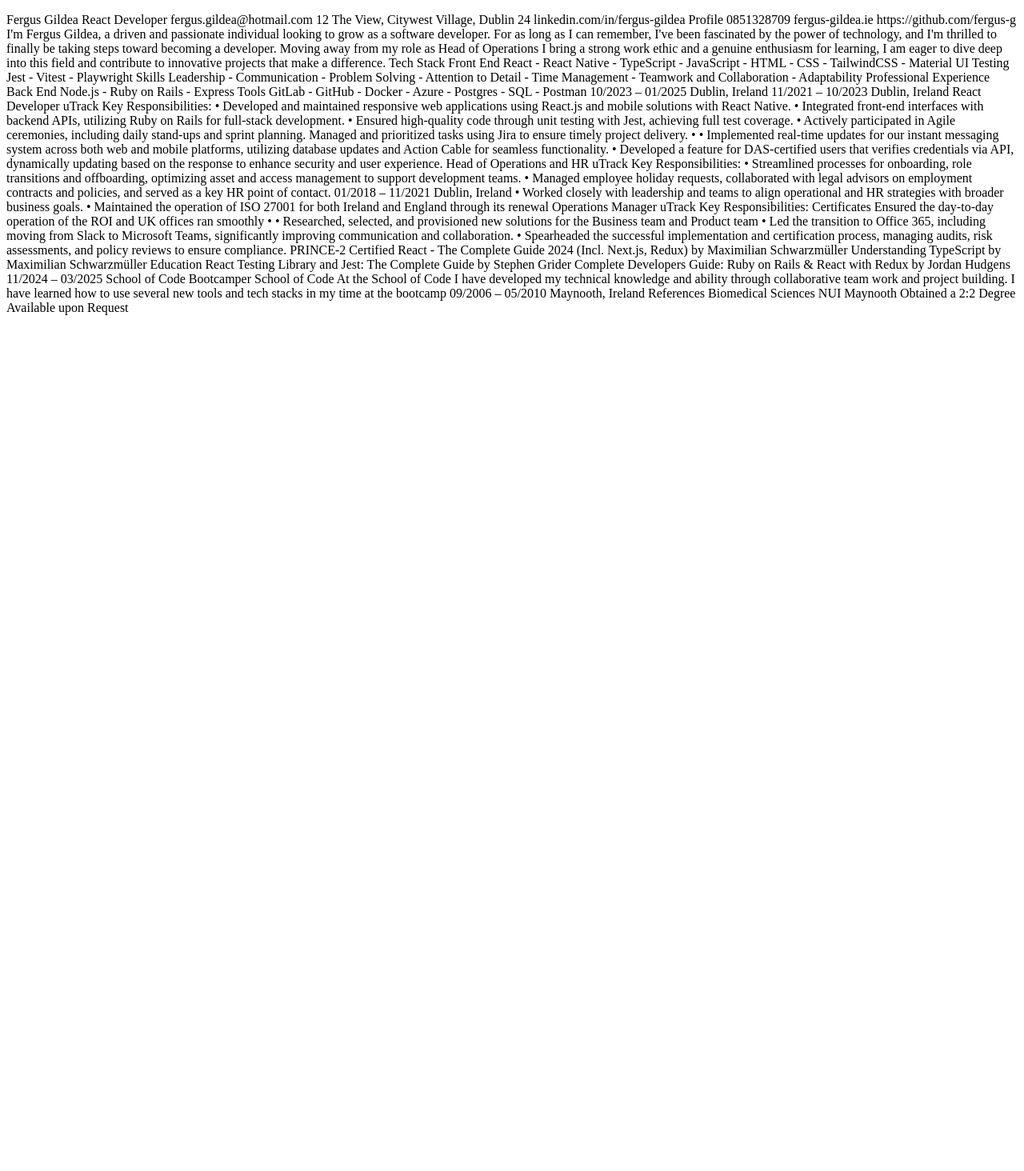
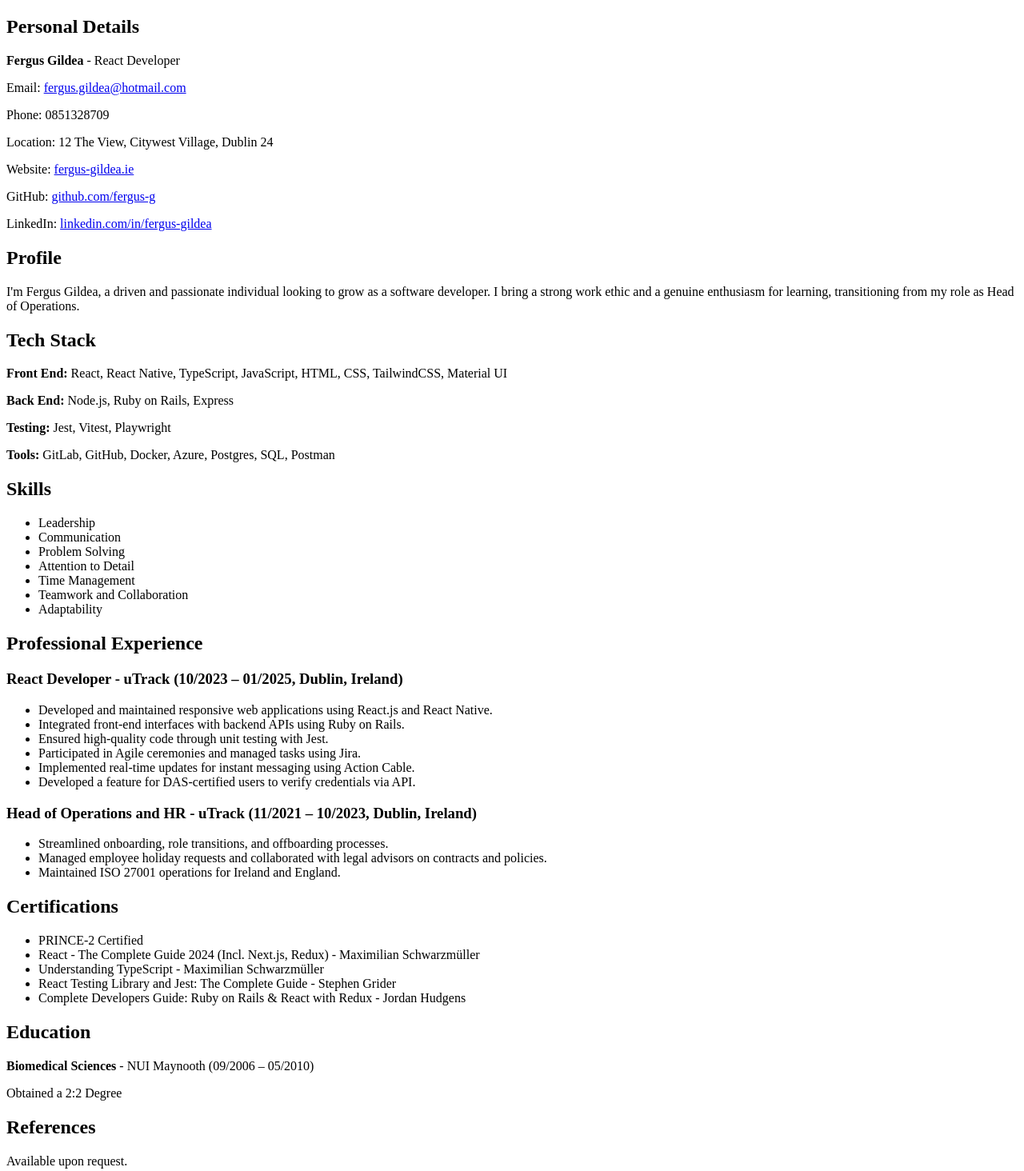
Before and after one commit to fergus-g/test-pinecone, a plain HTML site: page index.html in a window 1280 px wide. Shown: the whole page at 80% size. Before the commit the page ends 800 px from the top, so only its background shows below. Drawn offline with Linux system fonts and the light colour scheme.

Commit message:
Updated styling

```diff
--- a/index.html
+++ b/index.html
@@ -3,64 +3,135 @@
   <head>
     <meta charset="UTF-8" />
     <meta name="viewport" content="width=device-width, initial-scale=1.0" />
-    <title>Document</title>
+    <title>Fergus Gildea - Resume</title>
   </head>
   <body>
-    <p>
-      Fergus Gildea React Developer fergus.gildea@hotmail.com 12 The View,
-      Citywest Village, Dublin 24 linkedin.com/in/fergus-gildea Profile
-      0851328709 fergus-gildea.ie https://github.com/fergus-g I'm Fergus Gildea,
-      a driven and passionate individual looking to grow as a software
-      developer. For as long as I can remember, I've been fascinated by the
-      power of technology, and I'm thrilled to finally be taking steps toward
-      becoming a developer. Moving away from my role as Head of Operations I
-      bring a strong work ethic and a genuine enthusiasm for learning, I am
-      eager to dive deep into this field and contribute to innovative projects
-      that make a difference. Tech Stack Front End React - React Native -
-      TypeScript - JavaScript - HTML - CSS - TailwindCSS - Material UI Testing
-      Jest - Vitest - Playwright Skills Leadership - Communication - Problem
-      Solving - Attention to Detail - Time Management - Teamwork and
-      Collaboration - Adaptability Professional Experience Back End Node.js -
-      Ruby on Rails - Express Tools GitLab - GitHub - Docker - Azure - Postgres
-      - SQL - Postman 10/2023 – 01/2025 Dublin, Ireland 11/2021 – 10/2023
-      Dublin, Ireland React Developer uTrack Key Responsibilities: • Developed
-      and maintained responsive web applications using React.js and mobile
-      solutions with React Native. • Integrated front-end interfaces with
-      backend APIs, utilizing Ruby on Rails for full-stack development. •
-      Ensured high-quality code through unit testing with Jest, achieving full
-      test coverage. • Actively participated in Agile ceremonies, including
-      daily stand-ups and sprint planning. Managed and prioritized tasks using
-      Jira to ensure timely project delivery. • • Implemented real-time updates
-      for our instant messaging system across both web and mobile platforms,
-      utilizing database updates and Action Cable for seamless functionality. •
-      Developed a feature for DAS-certified users that verifies credentials via
-      API, dynamically updating based on the response to enhance security and
-      user experience. Head of Operations and HR uTrack Key Responsibilities: •
-      Streamlined processes for onboarding, role transitions and offboarding,
-      optimizing asset and access management to support development teams. •
-      Managed employee holiday requests, collaborated with legal advisors on
-      employment contracts and policies, and served as a key HR point of
-      contact. 01/2018 – 11/2021 Dublin, Ireland • Worked closely with
-      leadership and teams to align operational and HR strategies with broader
-      business goals. • Maintained the operation of ISO 27001 for both Ireland
-      and England through its renewal Operations Manager uTrack Key
-      Responsibilities: Certificates Ensured the day-to-day operation of the ROI
-      and UK offices ran smoothly • • Researched, selected, and provisioned new
-      solutions for the Business team and Product team • Led the transition to
-      Office 365, including moving from Slack to Microsoft Teams, significantly
-      improving communication and collaboration. • Spearheaded the successful
-      implementation and certification process, managing audits, risk
-      assessments, and policy reviews to ensure compliance. PRINCE-2 Certified
-      React - The Complete Guide 2024 (Incl. Next.js, Redux) by Maximilian
-      Schwarzmüller Understanding TypeScript by Maximilian Schwarzmüller
-      Education React Testing Library and Jest: The Complete Guide by Stephen
-      Grider Complete Developers Guide: Ruby on Rails & React with Redux by
-      Jordan Hudgens 11/2024 – 03/2025 School of Code Bootcamper School of Code
-      At the School of Code I have developed my technical knowledge and ability
-      through collaborative team work and project building. I have learned how
-      to use several new tools and tech stacks in my time at the bootcamp
-      09/2006 – 05/2010 Maynooth, Ireland References Biomedical Sciences NUI
-      Maynooth Obtained a 2:2 Degree Available upon Request
-    </p>
+    <section>
+      <h2>Personal Details</h2>
+      <p><strong>Fergus Gildea</strong> - React Developer</p>
+      <p>
+        Email:
+        <a href="mailto:fergus.gildea@hotmail.com">fergus.gildea@hotmail.com</a>
+      </p>
+      <p>Phone: 0851328709</p>
+      <p>Location: 12 The View, Citywest Village, Dublin 24</p>
+      <p>Website: <a href="https://fergus-gildea.ie">fergus-gildea.ie</a></p>
+      <p>
+        GitHub: <a href="https://github.com/fergus-g">github.com/fergus-g</a>
+      </p>
+      <p>
+        LinkedIn:
+        <a href="https://linkedin.com/in/fergus-gildea"
+          >linkedin.com/in/fergus-gildea</a
+        >
+      </p>
+    </section>
+
+    <section>
+      <h2>Profile</h2>
+      <p>
+        I'm Fergus Gildea, a driven and passionate individual looking to grow as
+        a software developer. I bring a strong work ethic and a genuine
+        enthusiasm for learning, transitioning from my role as Head of
+        Operations.
+      </p>
+    </section>
+
+    <section>
+      <h2>Tech Stack</h2>
+      <p>
+        <strong>Front End:</strong> React, React Native, TypeScript, JavaScript,
+        HTML, CSS, TailwindCSS, Material UI
+      </p>
+      <p><strong>Back End:</strong> Node.js, Ruby on Rails, Express</p>
+      <p><strong>Testing:</strong> Jest, Vitest, Playwright</p>
+      <p>
+        <strong>Tools:</strong> GitLab, GitHub, Docker, Azure, Postgres, SQL,
+        Postman
+      </p>
+    </section>
+
+    <section>
+      <h2>Skills</h2>
+      <ul>
+        <li>Leadership</li>
+        <li>Communication</li>
+        <li>Problem Solving</li>
+        <li>Attention to Detail</li>
+        <li>Time Management</li>
+        <li>Teamwork and Collaboration</li>
+        <li>Adaptability</li>
+      </ul>
+    </section>
+
+    <section>
+      <h2>Professional Experience</h2>
+      <h3>React Developer - uTrack (10/2023 – 01/2025, Dublin, Ireland)</h3>
+      <ul>
+        <li>
+          Developed and maintained responsive web applications using React.js
+          and React Native.
+        </li>
+        <li>
+          Integrated front-end interfaces with backend APIs using Ruby on Rails.
+        </li>
+        <li>Ensured high-quality code through unit testing with Jest.</li>
+        <li>Participated in Agile ceremonies and managed tasks using Jira.</li>
+        <li>
+          Implemented real-time updates for instant messaging using Action
+          Cable.
+        </li>
+        <li>
+          Developed a feature for DAS-certified users to verify credentials via
+          API.
+        </li>
+      </ul>
+
+      <h3>
+        Head of Operations and HR - uTrack (11/2021 – 10/2023, Dublin, Ireland)
+      </h3>
+      <ul>
+        <li>
+          Streamlined onboarding, role transitions, and offboarding processes.
+        </li>
+        <li>
+          Managed employee holiday requests and collaborated with legal advisors
+          on contracts and policies.
+        </li>
+        <li>Maintained ISO 27001 operations for Ireland and England.</li>
+      </ul>
+    </section>
+
+    <section>
+      <h2>Certifications</h2>
+      <ul>
+        <li>PRINCE-2 Certified</li>
+        <li>
+          React - The Complete Guide 2024 (Incl. Next.js, Redux) - Maximilian
+          Schwarzmüller
+        </li>
+        <li>Understanding TypeScript - Maximilian Schwarzmüller</li>
+        <li>
+          React Testing Library and Jest: The Complete Guide - Stephen Grider
+        </li>
+        <li>
+          Complete Developers Guide: Ruby on Rails & React with Redux - Jordan
+          Hudgens
+        </li>
+      </ul>
+    </section>
+
+    <section>
+      <h2>Education</h2>
+      <p>
+        <strong>Biomedical Sciences</strong> - NUI Maynooth (09/2006 – 05/2010)
+      </p>
+      <p>Obtained a 2:2 Degree</p>
+    </section>
+
+    <section>
+      <h2>References</h2>
+      <p>Available upon request.</p>
+    </section>
   </body>
 </html>
```
